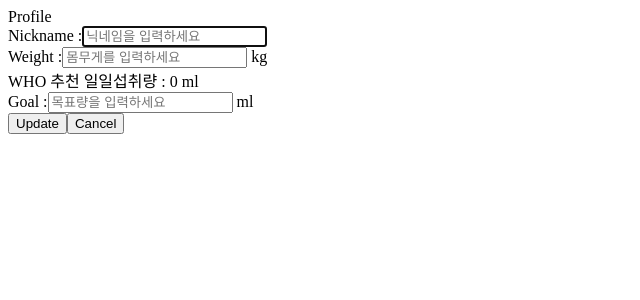
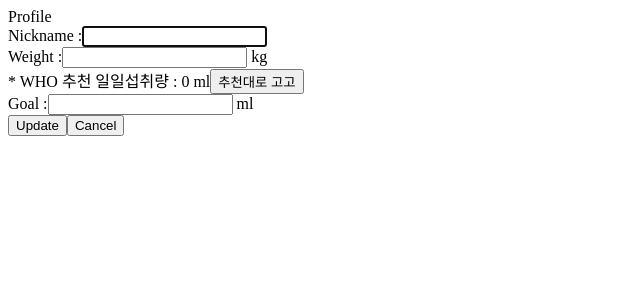
Before and after one commit to powellstreet/waterhabit_front, a React (Create React App) app in the folder wh_front/: page /profile in a window 1280 px wide. Shown: the top 300 px of the page, without its empty margins (0-640 px from the left). Built offline with nearby package versions, Linux system fonts and the light colour scheme.

Commit message:
:zap: 유저 콘솔 화면 작업
- 물 섭취량 추가 함수 도입
- 섭취 비율에 따라 배경색 달라지도록 테스트
- React-redux 도입 후 관련내용 수정 (UserConsole, Profile)

```diff
--- a/wh_front/src/components/Home.js
+++ b/wh_front/src/components/Home.js
@@ -2,8 +2,6 @@ import React, { useState } from "react";
 import { useDispatch, useSelector } from "react-redux";
 import axios from "axios";
 import dotenv from "dotenv";
-
-import store from "../store";
 
 dotenv.config();
 
--- a/wh_front/src/components/Profile.js
+++ b/wh_front/src/components/Profile.js
@@ -1,20 +1,36 @@
 import React, { useState } from "react";
+import { useDispatch, useSelector } from "react-redux";
+
 import axios from "axios";
 import dotenv from "dotenv";
 dotenv.config();
 
 const Profile = ({ history }) => {
+  const dispatch = useDispatch();
 
-  const [nickname, setNickname] = useState("");
-  const [weight, setWeight] = useState("");
-  const [goal, setGoal] = useState("");
+  let { nickname, weight, goal } = useSelector((state) => ({
+    nickname: state.nickname,
+    weight: state.weight,
+    goal: state.goal
+  }))
+
+  const [nicknameValue, setNicknameValue] = useState("");
+  const [weightValue, setWeightValue] = useState("");
+  const [goalValue, setGoalValue] = useState("");
+
 
   function profileUpdate(){
-    axios.post(`http://localhost:${process.env.REACT_APP_PORT}/user/profileUpdate`, { nickname, weight, goal })
-        .then(res => {
-            console.log(res.data)
-        })
-
+    axios.post(`http://localhost:${process.env.REACT_APP_PORT}/user/profileUpdate`, {
+      nickname: nicknameValue,
+      weight: weightValue,
+      goal: goalValue
+    })
+      .then(res => {
+          console.log(res.data)
+          dispatch({ type: 'nickname', nickname: nicknameValue});
+          dispatch({ type: 'weight', weight: weightValue});
+          dispatch({ type: 'goal', goal: goalValue});
+      })
   }
 
   return (
@@ -25,9 +41,9 @@ const Profile = ({ history }) => {
         <input
           name="nickname"
           type="text"
-          placeholder="닉네임을 입력하세요"
+          placeholder={nickname}
           autoFocus
-          onChange={(e) => setNickname(e.target.value)}
+          onChange={(e) => setNicknameValue(e.target.value)}
         ></input>
       </div>
       <div>
@@ -35,10 +51,12 @@ const Profile = ({ history }) => {
         <input
           name="weight"
           type="weight"
-          placeholder="몸무게를 입력하세요"
-          onChange={(e) => setWeight(e.target.value)}
+          placeholder={weight}
+          onChange={(e) => setWeightValue(e.target.value)}
         ></input> kg
-        <div>WHO 추천 일일섭취량 : { weight * 30 } ml </div>
+        <div>* WHO 추천 일일섭취량 : { weightValue * 30 } ml
+          <button name="goWHO" onClick={() => {setGoalValue( weightValue * 30 )}}>추천대로 고고</button>
+        </div>
 
       </div>
       <div>
@@ -46,8 +64,9 @@ const Profile = ({ history }) => {
         <input
           name="goal"
           type="text"
-          placeholder="목표량을 입력하세요"
-          onChange={(e) => setGoal(e.target.value)}
+          placeholder={goalValue}
+          value={goalValue}
+          onChange={(e) => setGoalValue(e.target.value)}
         ></input> ml
       </div>
       <button name="submit" onClick={profileUpdate}>
--- a/wh_front/src/components/SignUp.js
+++ b/wh_front/src/components/SignUp.js
@@ -1,9 +1,8 @@
 import React, { useState } from "react";
-import { useSelector } from "react-redux";
+import { useSelector, useDispatch } from "react-redux";
 import axios from "axios";
 import dotenv from "dotenv";
 
-import store from "../store";
 import { chkEmail, chkPwd } from "../functions/verification";
 dotenv.config();
 
@@ -11,6 +10,8 @@ const SignUp = ({ history }) => {
   const [email, setEmail] = useState("");
   const [password, setPassword] = useState("");
   const [nickname, setNickname] = useState("");
+
+  const dispatch = useDispatch();
 
   const { weight } = useSelector((state) => ({
     weight: state.weight
--- a/wh_front/src/components/UserConsole.js
+++ b/wh_front/src/components/UserConsole.js
@@ -1,37 +1,54 @@
 import React, { useState } from "react";
 import { useDispatch, useSelector } from "react-redux";
+import axios from "axios";
+import dotenv from "dotenv";
 
 import UserRecords from "./UserRecords";
 import UserRecordsContainer from "../containers/UserRecordsContainer"
 import Profile from "./Profile";
 import WholeRecords from "./WholeRecords";
+dotenv.config();
 
 const UserConsole = ({ history }) => {
   const dispatch = useDispatch();
-  // goal 을 state로 받아와서 사용해야 함. 일단은 하드코딩
-  let { nickname, goal } = useSelector((state) => ({
+  let { nickname, intake, goal } = useSelector((state) => ({
     nickname: state.nickname,
+    intake: state.intake,
     goal: state.goal,
   }))
 
-  const [intake, setIntake] = useState(0);
-  const [totalIntake, setTotalIntake] = useState(0);
+  const [addIntake, setAddIntake] = useState(0);
 
-  const ratio = Math.floor(totalIntake / goal * 100);
+  const ratio = Math.floor(intake / goal * 100);
+
+  function updateTotalIntake(){
+    let updatedTotal = Number(intake) + Number(addIntake);
+    if(updatedTotal >= goal ){
+      console.log('목표를 달성했습니다')
+    }
+    axios.post(`http://localhost:${process.env.REACT_APP_PORT}/user/intakeUpdate`, { intake: updatedTotal })
+      .then(res => {
+        console.log(res.data)
+        dispatch({type: 'intake', intake: updatedTotal})
+      })
+
+  }
 
   return (
-    <div>
+    <div style={{ backgroundColor: 'skyblue', width : `${ratio}%`, height: '100%'}}>
+
+    {/* <div> */}
       UserConsole
       <div>{nickname}님 안녕하세요! </div>
       <div>물 추가하기
-          <input name="addWater" type="text" placeholder="물한잔" onChange={(e) => setIntake(e.target.value)}></input>
-          <button name="addWaterBtn" onClick={() => setTotalIntake(Number(totalIntake) + Number(intake))}>추가</button>
+          <input name="addWater" type="text" placeholder="물한잔" onChange={(e) => setAddIntake(e.target.value)}></input>
+          <button name="addWaterBtn" onClick={updateTotalIntake}>추가</button>
       </div>
       <div>
           오늘의 목표 : {goal} ml
       </div>
       <div>
-          현재까지 마신 물 : {totalIntake} ml
+          현재까지 마신 물 : {intake} ml
       </div>
       <div>
           오늘의 목표 달성률 : {ratio} %
@@ -45,11 +62,12 @@ const UserConsole = ({ history }) => {
           <button name="goUserRecords" onClick={() => history.push('/userRecords')}>My Record</button>
       </div>
 
-      <div>
-        <button name="test" onClick={() => dispatch({ type: 'goal', goal: 777})}>칠칠칠로 바꿔보자</button>
-      </div>
+      {/* <div style={{ backgroundColor: 'skyblue', height : `${intake / goal * 100 }%`, width: '100%'}}>
+        yoyo
+      </div> */}
 
     </div>
+
   );
 };
 
```
